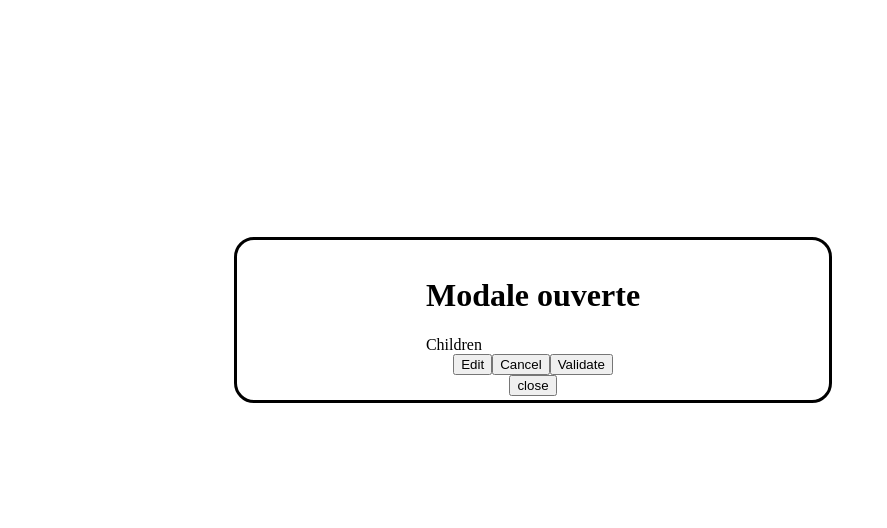
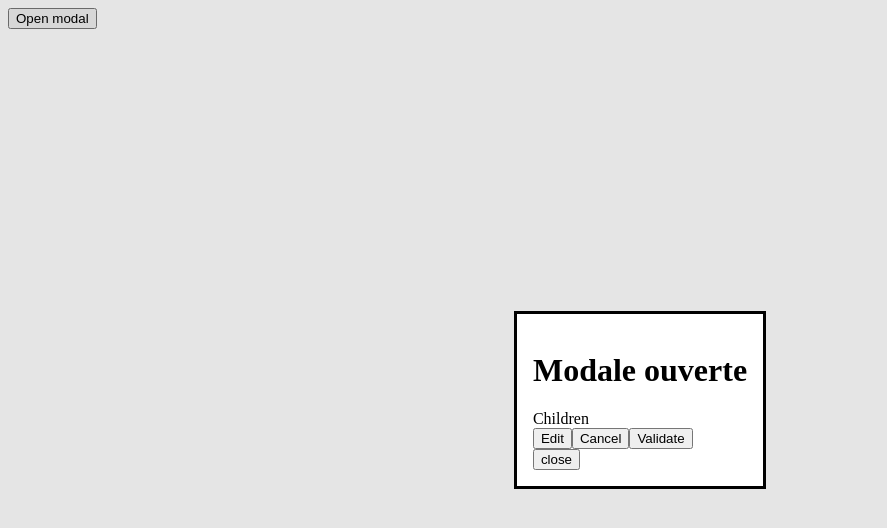
Before and after one commit to rose-charlotte/Modal, a React (Vite) app: page / in a window 1280 px wide. Both pictures are taken after a click on the button "Open modal". Shown: the top 528 px of the page, without its empty margins (0-887 px from the left). Built offline with nearby package versions, Linux system fonts and the light colour scheme.

Commit message:
modification avec dialog

```diff
--- /dev/null
+++ b/src/Commons/Btn/Btn.tsx
@@ -0,0 +1,5 @@
+import style from "./Btn.module.scss";
+
+export function Btn() {
+    return <button></button>;
+}
--- a/src/DashBoard.tsx
+++ b/src/DashBoard.tsx
@@ -1,17 +1,17 @@
-import { useState } from "react";
-import { Modal } from "./Modal";
+import { useRef } from "react";
+import { Modal, ModalHandle } from "./Modal";
 
 export function DashBoard() {
-    const [isOpen, setIsOpen] = useState<boolean>(false);
+    const modalRef = useRef<ModalHandle>(null);
 
     const toggleModal = () => {
-        setIsOpen(!isOpen);
+        modalRef.current?.show();
     };
 
     return (
         <div>
-            {!isOpen && <button onClick={toggleModal}>Open modal</button>}
-            <Modal isOpen={isOpen} onClose={toggleModal} />
+            <button onClick={toggleModal}>Open modal</button>
+            <Modal ref={modalRef} />
         </div>
     );
 }
--- a/src/Modal.tsx
+++ b/src/Modal.tsx
@@ -1,8 +1,34 @@
+import { forwardRef, useCallback, useImperativeHandle, useRef } from "react";
 import style from "./Modal.module.scss";
 
-export function Modal(props: ModalProps) {
+export const Modal = forwardRef<ModalHandle, ModalProps>(function Modal(props: ModalProps, ref) {
+    const dialogRef = useRef<HTMLDialogElement>(null);
+    const { onClose } = props;
+
+    const close = useCallback(() => {
+        const canClose = onClose?.();
+        if (canClose ?? true) {
+            dialogRef.current?.close();
+        }
+    }, [dialogRef, onClose]);
+
+    const show = useCallback(() => {
+        dialogRef.current?.showModal();
+    }, [dialogRef]);
+
+    useImperativeHandle(
+        ref,
+        () => {
+            return {
+                close,
+                show,
+            };
+        },
+        [close, show]
+    );
+
     return (
-        <dialog className={props.isOpen ? style.show : style.hide}>
+        <dialog ref={dialogRef}>
             <div className={style.mainContent}>
                 <h1>Modale ouverte</h1>
                 <div>Children</div>
@@ -12,14 +38,18 @@ export function Modal(props: ModalProps) {
                 <button>Cancel</button>
                 <button>Validate</button>
             </div>
-            <button className={style.closeBtn} onClick={props.onClose}>
+            <button className={style.closeBtn} onClick={close}>
                 close
             </button>
         </dialog>
     );
+});
+
+export interface ModalProps {
+    onClose?: () => boolean;
 }
 
-export interface ModalProps {
-    isOpen: boolean;
-    onClose: () => void;
+export interface ModalHandle {
+    close: () => void;
+    show: () => void;
 }
```
Also changed, not shown: src/Commons/Btn/Btn.module.scss (added).
